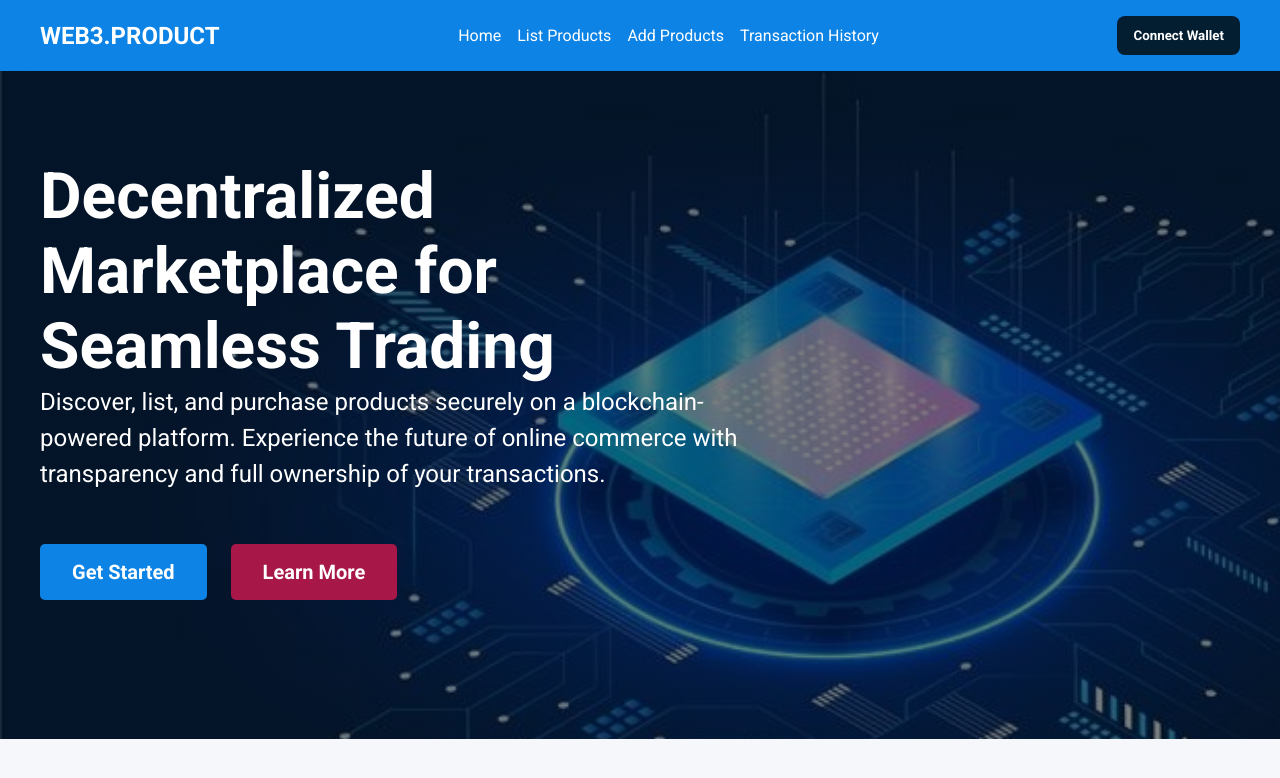
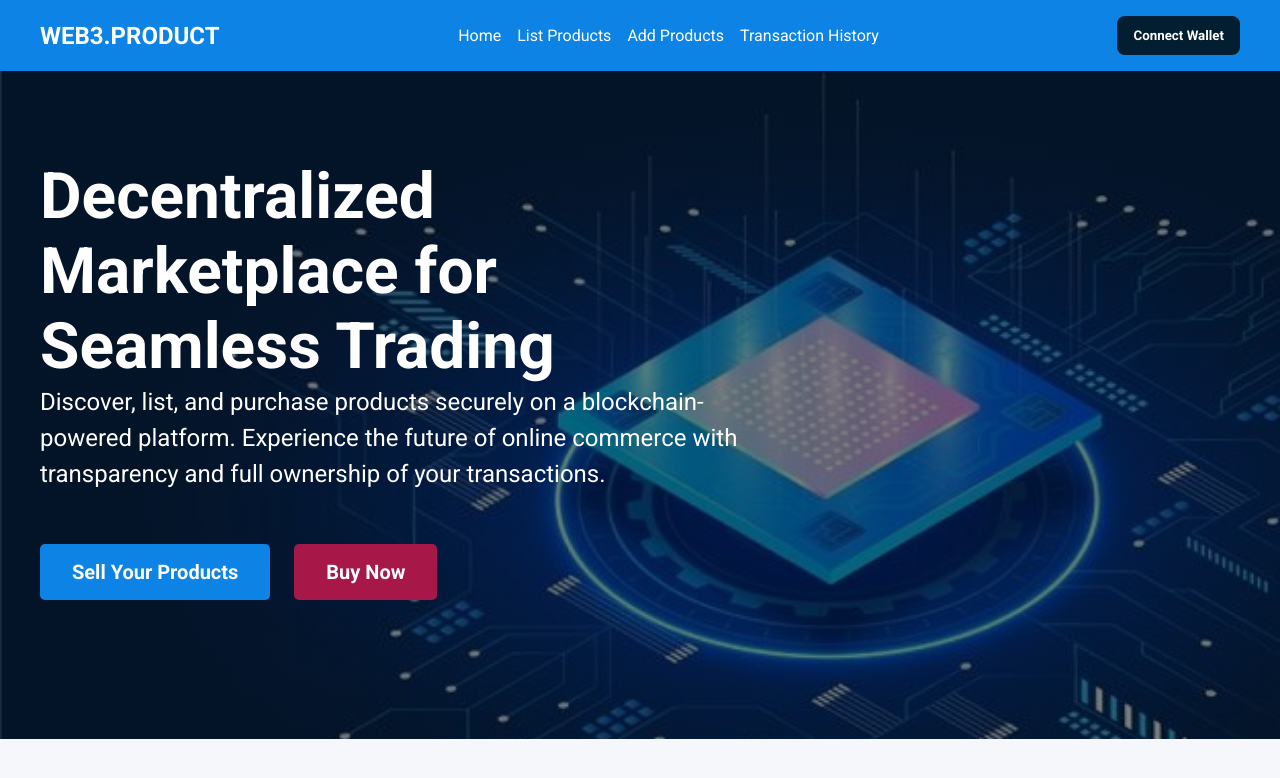
Before and after one commit to Tifem/Decentralized-Marketplace, a React (Vite) app: page / in a window 1280 px wide. Shown: the top 778 px of the page. Built offline with nearby package versions, Linux system fonts and the light colour scheme.

Commit message:
added link to the button on hero page

```diff
--- a/src/components/Hero.jsx
+++ b/src/components/Hero.jsx
@@ -1,4 +1,5 @@
 import React from 'react'
+import { Link } from 'react-router-dom';
 
 const Hero = () => {
   return (
@@ -12,9 +13,12 @@ const Hero = () => {
         </p>
 
         <div class="hero-buttons">
-          <button className='btn1'>Get Started</button>
-
-          <button className='btn2'>Learn More</button>
+          <Link to="/add-products">
+            <button className="btn1">Sell Your Products</button>
+          </Link>
+          <Link to="/list-products">
+            <button className="btn2">Buy Now</button>
+          </Link>
         </div>
       </div>
     </>
--- a/src/components/List_Products.jsx
+++ b/src/components/List_Products.jsx
@@ -108,7 +108,9 @@ import { TiShoppingCart } from 'react-icons/ti';
  ];
 const List_Products = () => {
 
-
+ const handleBuy = () => {
+   alert("Order Placed Successfully");
+ };
   return (
     <>
       <section className="product-container">
@@ -138,8 +140,8 @@ const List_Products = () => {
                  {product.description}
                 </p>
                 <p>${product.price}</p>
-                <button className='cart-btn'>
-                  Buy <TiShoppingCart className='cart-icon' />
+                <button className='cart-btn' onClick={handleBuy}>
+                  Buy Now <TiShoppingCart className='cart-icon' />
                 </button>
               </div>
             );
--- a/src/index.css
+++ b/src/index.css
@@ -85,6 +85,11 @@ header{
   font-weight: bold;
 }
 
+.btn1:hover{
+  cursor: pointer;
+  background-color: #29091b;
+  color: white;
+}
 .btn2{
   background-color: rgb(167, 23, 71);
 }
```
